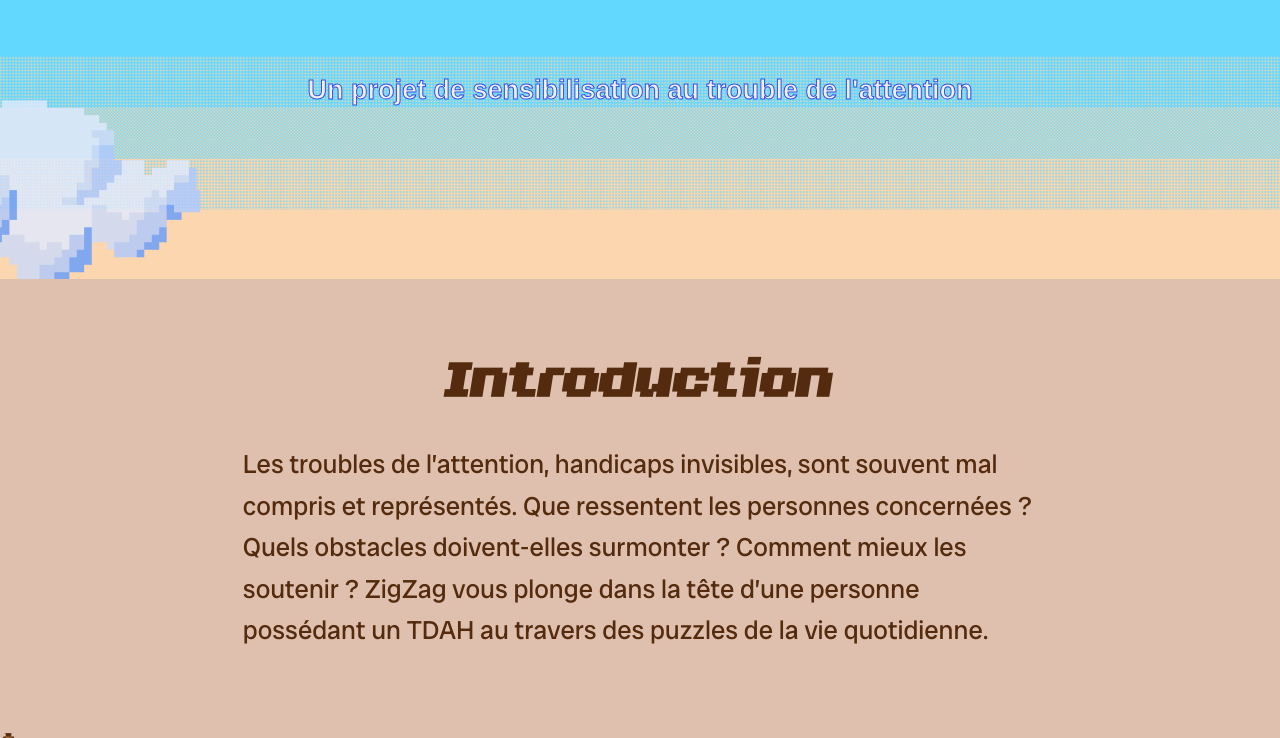
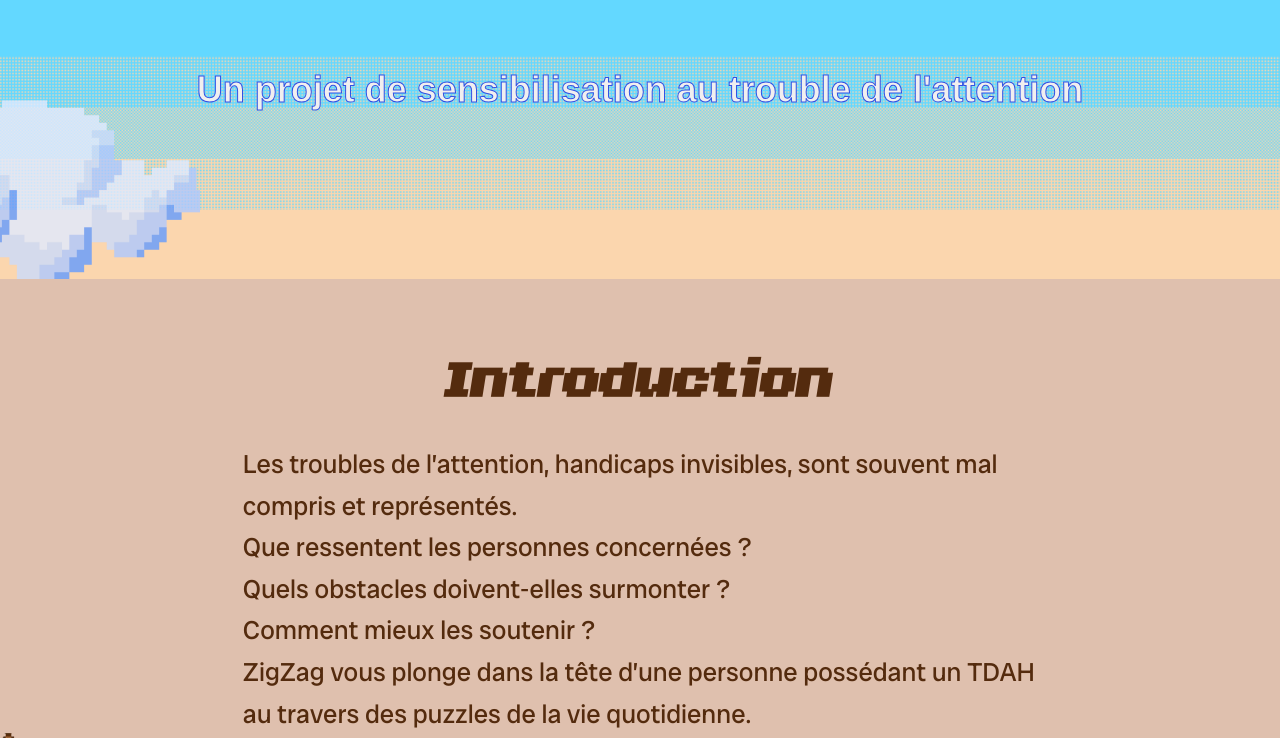
Before and after one commit to Pearlitox/ZigZagSite, a website: page src/index.html in a window 1280 px wide. Shown: the part 521-1259 px from the top of the page. Drawn offline with nearby package versions, Linux system fonts and the light colour scheme.

Commit message:
adjust font-size

```diff
--- a/src/index.html
+++ b/src/index.html
@@ -85,13 +85,12 @@
 
     <section class="section intro scroll">
       <h3 class="intro__title titleAnim">Introduction:</h3>
-      <p class="intro__txt">
-        Les troubles de l’attention, handicaps invisibles, sont souvent mal
-        compris et représentés. Que ressentent les personnes concernées&nbsp;?
-        Quels obstacles doivent-elles surmonter&nbsp;? Comment mieux les
-        soutenir&nbsp;? ZigZag vous plonge dans la tête d’une personne possédant
-        un TDAH au travers des puzzles de la vie quotidienne.
-      </p>
+      <p class="intro__txt">Les troubles de l’attention, handicaps invisibles, sont souvent mal
+        compris et représentés.</p>
+      <p class="intro__txt">Que ressentent les personnes concernées&nbsp;?</p>
+      <p class="intro__txt">Quels obstacles doivent-elles surmonter&nbsp;?</p>
+      <p class="intro__txt">Comment mieux les soutenir&nbsp;?</p>
+      <p class="intro__txt">ZigZag vous plonge dans la tête d’une personne possédant un TDAH au travers des puzzles de la vie quotidienne.</p>
       <!-- <div class="intro__img"></div> -->
 
       <div class="intro__imgs">
--- a/src/styles/app.scss
+++ b/src/styles/app.scss
@@ -376,7 +376,7 @@ body::-webkit-scrollbar-thumb {
         padding: 40px 20px;
         transition: transform 0.3s ease;
         box-sizing: border-box;
-        max-width: 50ch;
+        max-width: 80ch;
         border: 10px solid $textBlack-color;
         background-color: $bg-color;
         // clip-path: polygon(0 10px,10px 10px,10px 0,calc(100% - 10px) 0,calc(100% - 10px) 10px,100% 10px,100% calc(100% - 10px),calc(100% - 10px) calc(100% - 10px),calc(100% - 10px) 100%,10px 100%,10px calc(100% - 10px),0 calc(100% - 10px));
@@ -388,6 +388,8 @@ body::-webkit-scrollbar-thumb {
     margin-top: 10rem;
 
     &__container {
+        margin: auto;
+        max-width: 50%;
         display: flex;
         justify-content: center;
         gap: 2rem;
@@ -901,6 +903,9 @@ body::-webkit-scrollbar-thumb {
             text-align: center;
             margin: auto;
         }
+        .header__title {
+            font-size: $h3-desktop;
+        }
     }
     .intro {
         &__img {
```
Also changed, not shown: src/styles/app.css.
